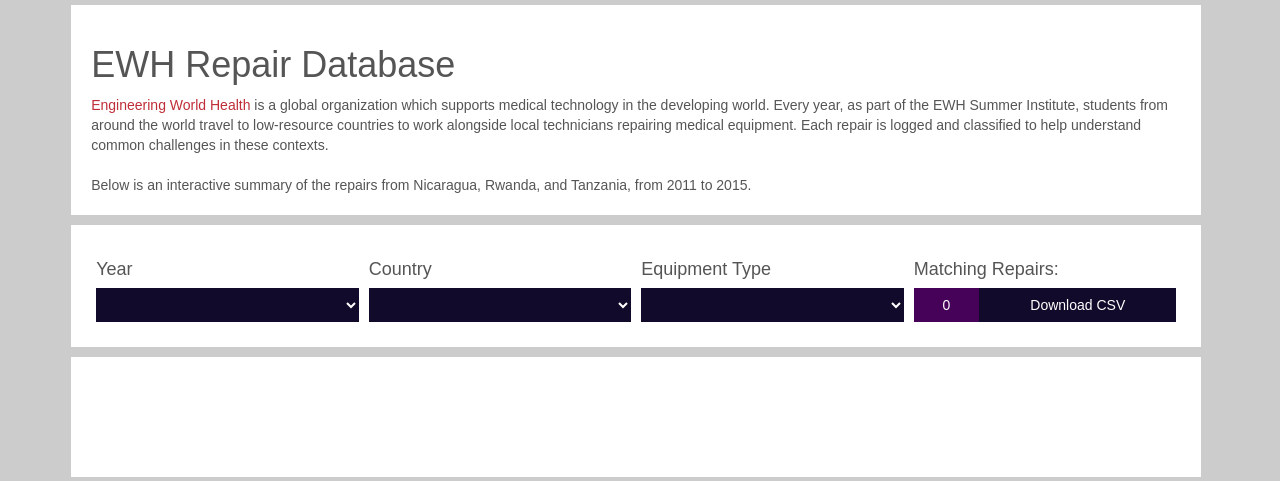
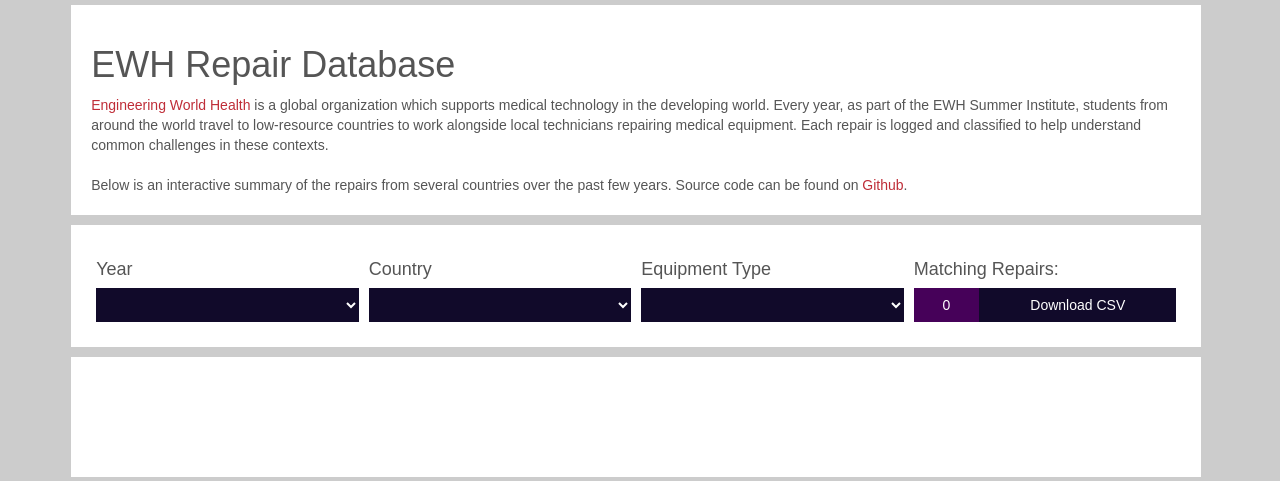
Before and after one commit to engineering-world-health/repairs, a PHP site: page / in a window 1280 px wide. Shown: the top 481 px of the page. Run offline with PHP 8.4, Linux system fonts and the light colour scheme; data that the repository does not hold is empty; some libraries are stand-ins or nearby versions.

Commit message:
update intro

```diff
--- a/index.php
+++ b/index.php
@@ -24,8 +24,9 @@
         Each repair is logged and classified to help understand common challenges in these contexts.
         <br><br>
         Below is an interactive summary of the repairs from
-        Nicaragua, Rwanda, and Tanzania,
-        from 2011 to 2015.
+        several countries over the past few years.
+        Source code can be found on
+        <a href='https://github.com/jessexknight/ewh-repairs' target='_blank'>Github</a>.
         </par>
       </div>
     </div>
```
